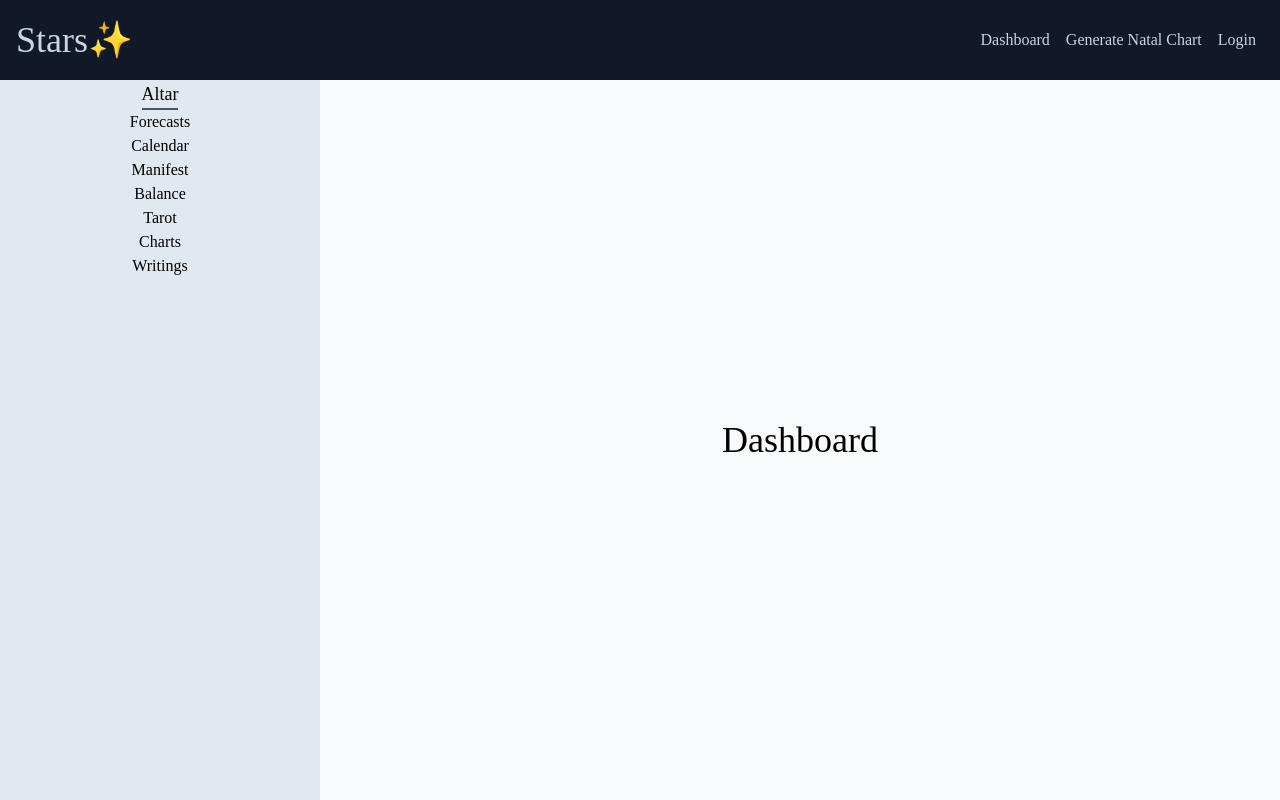
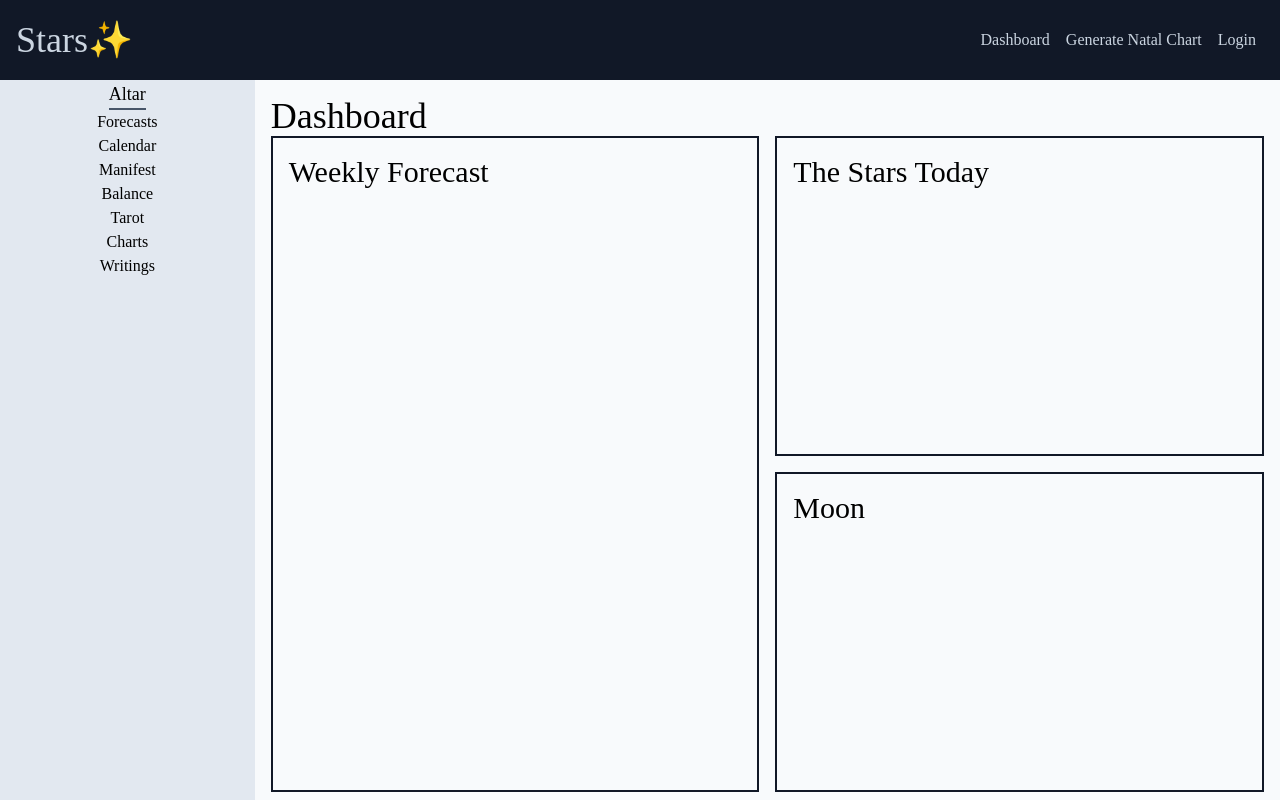
Before and after one commit to allanlalangan/stars, a React (Create React App) app: page /dashboard in a window 1280 px wide. Built offline with nearby package versions, Linux system fonts and the light colour scheme; no server answers.

Commit message:
add dashboard tiles

```diff
--- a/src/index.css
+++ b/src/index.css
@@ -39,6 +39,10 @@
   h6 {
     @apply text-lg;
   }
+
+  li {
+    @apply list-none;
+  }
 }
 
 @layer components {
--- a/src/pages/dashboard.js
+++ b/src/pages/dashboard.js
@@ -5,7 +5,26 @@ const DashboardPage = () => {
     <>
       <section className='flex h-full'>
         <Sidebar />
-        <h2 className='m-auto'>Dashboard</h2>
+        <article className='w-full overflow-scroll p-4'>
+          <h2 className='m-auto'>Dashboard</h2>
+          <ul className='grid grid-cols-12 gap-4'>
+            <li className='col-span-6 row-span-2 min-h-[20rem] border-2 border-gray-900 p-4'>
+              <h3>Weekly Forecast</h3>
+            </li>
+            <li className='col-span-6 min-h-[20rem] border-2 border-gray-900 p-4'>
+              <h3>The Stars Today</h3>
+            </li>
+            <li className='col-span-6 min-h-[20rem] border-2 border-gray-900 p-4'>
+              <h3>Moon</h3>
+            </li>
+            <li className='col-span-6 min-h-[20rem] border-2 border-gray-900 p-4'>
+              <h3>Upcoming Events</h3>
+            </li>
+            <li className='col-span-6 min-h-[20rem] border-2 border-gray-900 p-4'>
+              <h3>Visualize and Manifest</h3>
+            </li>
+          </ul>
+        </article>
       </section>
     </>
   );
--- a/tailwind.config.js
+++ b/tailwind.config.js
@@ -1,6 +1,10 @@
 /** @type {import('tailwindcss').Config} */
 module.exports = {
-  content: ['./src/components/*.{js,jsx,ts,tsx}', './src/*.{js,jsx,ts,tsx}'],
+  content: [
+    './src/components/*.{js,jsx,ts,tsx}',
+    './src/pages/*.{js,jsx,ts,tsx}',
+    './src/*.{js,jsx,ts,tsx}',
+  ],
   theme: {
     fontFamily: {
       display: ['Inknut Antiqua'],
```
